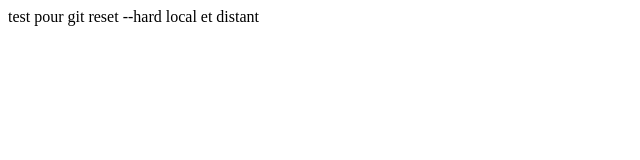
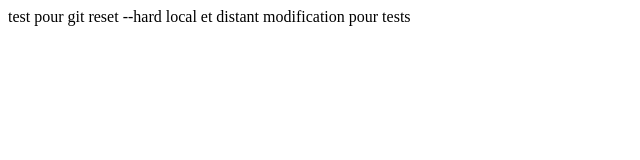
Before and after one commit to odileDerouaisne/formation-git-2020, a plain HTML site: page pageAccueil/Accueil_IHM.html in a window 1280 px wide. Shown: the whole page, without its empty margins (0-640 px from the left). Drawn offline with Linux system fonts and the light colour scheme.

Commit message:
test commit

```diff
--- a/pageAccueil/Accueil_IHM.html
+++ b/pageAccueil/Accueil_IHM.html
@@ -7,7 +7,7 @@
     <title>ACCUEIL TEST"</title>
 
 
-    test pour git reset --hard local et distant
+    test pour git reset --hard local et distant modification pour tests
 </head>
 <body>
 
```
